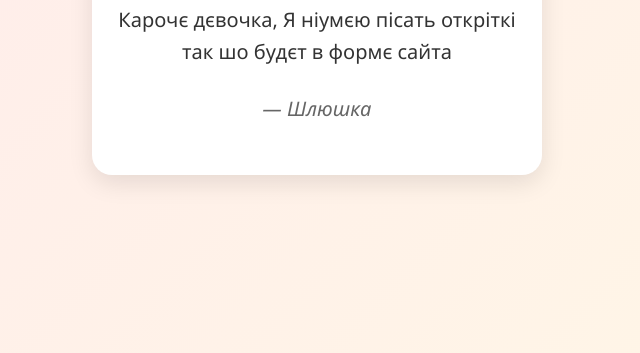
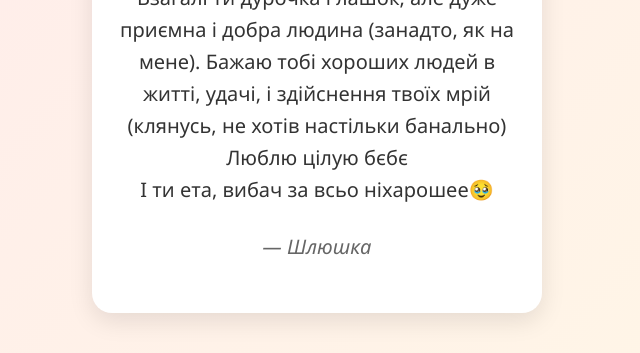
Before and after one commit to altrogn/lukia.github.io, a plain HTML site: page index.html in a window 1280 px wide. Shown: the part 447-800 px from the top of the page, without its empty margins (323-963 px from the left). Drawn offline with Linux system fonts and the light colour scheme.

Commit message:
Update index.html

```diff
--- a/index.html
+++ b/index.html
@@ -11,7 +11,7 @@
         <div class="balloons">🎈🎉🥳</div>
         <h1>З днем народження, Баранчєк</h1>
         <p>Карочє дєвочка, Я ніумєю пісать откріткі так шо будєт в формє сайта</p>
-        <p class="сel"> </p>
+        <p class="сel"> Лукія, вітаю тебе з днем народження. Взагалі ти дурочка і лашок, але дуже приємна і добра людина (занадто, як на мене). Бажаю тобі хороших людей в житті, удачі, і здійснення твоїх мрій  (клянусь, не хотів настільки банально) <br> Люблю цілую бєбє <br> І ти ета, вибач за всьо ніхарошее🥹</p>
         <p class="from">— Шлюшка</p>
     </div>
 </body>
```
